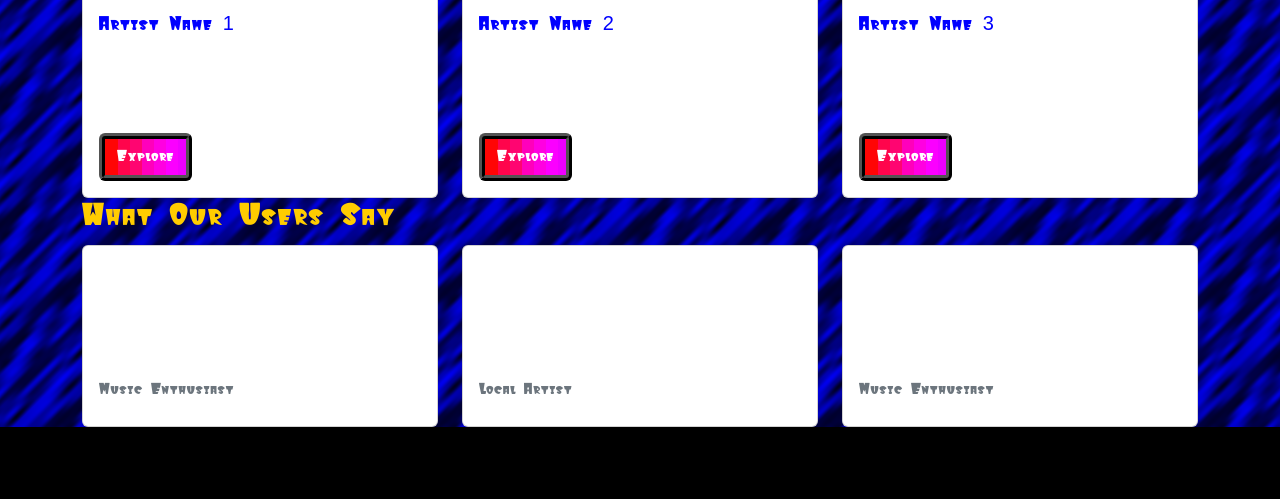
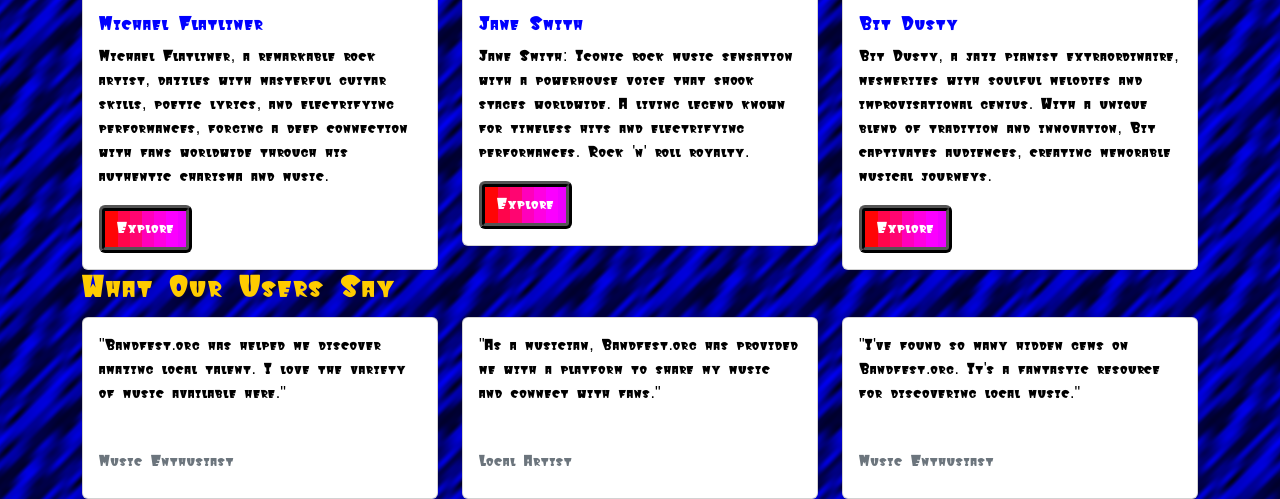
Before and after one commit to J-O-H-N-P-A-U-L/bandfest-org, a Gatsby site: page / in a window 1280 px wide. Shown: the part 1777-2276 px from the top of the page. Before the commit the page ends 2204 px from the top, so only its background shows below. Built offline with nearby package versions, Linux system fonts and the light colour scheme; Gatsby itself is replaced by a stand-in of ours; no server answers.

Commit message:
add artists

```diff
--- a/src/components/_variables.scss
+++ b/src/components/_variables.scss
@@ -244,6 +244,9 @@ legend {
   font-family: 'WinkFilled', sans-serif;
 }
 
+.card-text {
+  color: black;
+}
 
 // ANIMATIONS
 // Webkit
--- a/src/pages/index.js
+++ b/src/pages/index.js
@@ -22,6 +22,9 @@ import geocities from "../images/gif/geocities.jpg";
 import hacker from "../images/gif/hacker.gif";
 import counter2 from "../images/gif/counter2.gif";
 import drudgesiren from "../images/gif/drudgesiren.gif";
+import artist1 from "../images/artist1.png";
+import artist2 from "../images/artist2.png";
+import artist3 from "../images/artist3.png";
 
 import Layout from "../components/layout";
 import { Seo } from "../components/seo";
@@ -140,30 +143,30 @@ const IndexPage = () => (
           {/* Featured Artist Cards */}
           <div className="col-md-4">
             <div className="card">
-              <img src="/artist1.jpg" className="card-img-top" alt="Artist 1" />
+              <img src={artist1} className="card-img-top" alt="Artist 1" />
               <div className="card-body">
-                <h5 className="card-title">Artist Name 1</h5>
-                <p className="card-text">Description of the featured artist. Lorem ipsum dolor sit amet, consectetur adipiscing elit.</p>
+                <h5 className="card-title">Michael Flatliner</h5>
+                <p className="card-text">Michael Flatliner, a remarkable rock artist, dazzles with masterful guitar skills, poetic lyrics, and electrifying performances, forging a deep connection with fans worldwide through his authentic charisma and music.</p>
                 <a href="#" className="btn btn-primary">Explore</a>
               </div>
             </div>
           </div>
           <div className="col-md-4">
             <div className="card">
-              <img src="/artist2.jpg" className="card-img-top" alt="Artist 2" />
+              <img src={artist2} className="card-img-top" alt="Artist 2" />
               <div className="card-body">
-                <h5 className="card-title">Artist Name 2</h5>
-                <p className="card-text">Description of the featured artist. Lorem ipsum dolor sit amet, consectetur adipiscing elit.</p>
+              <h5 className="card-title">Jane Smith</h5>
+                <p className="card-text">Jane Smith: Iconic rock music sensation with a powerhouse voice that shook stages worldwide. A living legend known for timeless hits and electrifying performances. Rock 'n' roll royalty.</p>
                 <a href="#" className="btn btn-primary">Explore</a>
               </div>
             </div>
           </div>
           <div className="col-md-4">
             <div className="card">
-              <img src="/artist3.jpg" className="card-img-top" alt="Artist 3" />
+              <img src={artist3}  className="card-img-top" alt="Artist 3" />
               <div className="card-body">
-                <h5 className="card-title">Artist Name 3</h5>
-                <p className="card-text">Description of the featured artist. Lorem ipsum dolor sit amet, consectetur adipiscing elit.</p>
+                <h5 className="card-title">Bit Dusty</h5>
+                <p className="card-text">Bit Dusty, a jazz pianist extraordinaire, mesmerizes with soulful melodies and improvisational genius. With a unique blend of tradition and innovation, Bit captivates audiences, creating memorable musical journeys.</p>
                 <a href="#" className="btn btn-primary">Explore</a>
               </div>
             </div>
@@ -180,7 +183,7 @@ const IndexPage = () => (
             <div className="card">
               <div className="card-body">
                 <p className="card-text">"Bandfest.org has helped me discover amazing local talent. I love the variety of music available here."</p>
-                <p className="card-title">John Doe</p>
+                <p className="card-title">Michael Flatliner</p>
                 <p className="card-subtitle mb-2 text-muted">Music Enthusiast</p>
               </div>
             </div>
```
Also changed, not shown: 3 other files.
